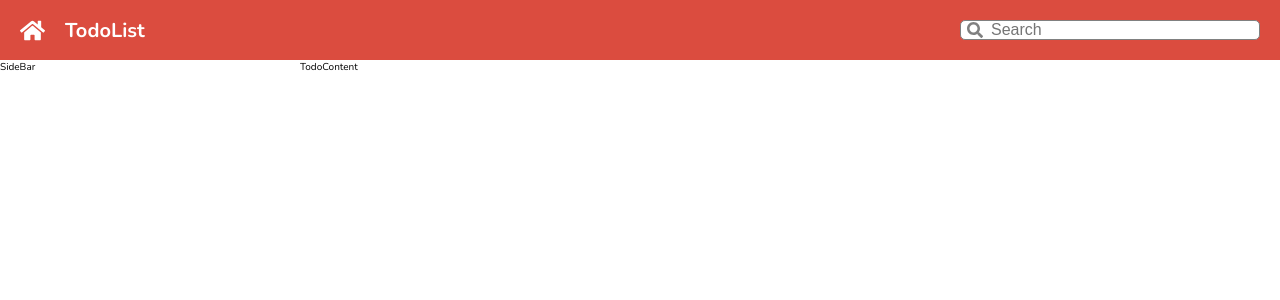
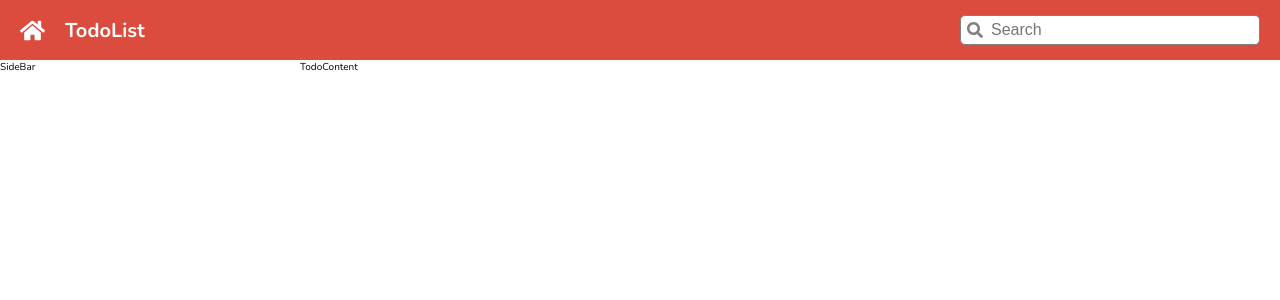
Before and after one commit to narmpiyanuch/CC15-Todolist-piyanuch, a React (Create React App) app: page / in a window 1280 px wide. Shown: the top 300 px of the page. Built offline with nearby package versions, Linux system fonts and the light colour scheme.

Commit message:
finish:refactorApp

```diff
--- a/src/Header.scss
+++ /dev/null
@@ -1,52 +0,0 @@
-@import './index.scss';
-
-
-.header {
-    background-color: $primary;
-    height: $header-height;
-    color: $grey-light;
-    padding: 5px 20px;
-    display: flex;
-    align-items: center;
-    gap: 20px;
-
-    &__logo {
-        display: flex;
-        cursor: pointer;
-        font-size: 25px;
-        color: $white;
-    }
-
-    &__text {
-        flex: 1;
-        color: $white;
-    }
-
-    &__search {
-        min-width: 300px;
-    }
-}
-
-.search {
-    position: relative;
-
-    &__icon {
-        position: absolute;
-        left: 7px;
-        top: 50%;
-        transform: translateY(-50%);
-        color: $grey-dark;
-        font-size: 1.6rem;
-        display: flex;
-    }
-
-    &__input {
-        padding-left: 30px;
-        width: 100%;
-        padding-left: 30px;
-        border-radius: 5px;
-        border: 1px solid gray;
-        font-size: 1.6rem;
-        outline: none;
-    }
-}
--- a/src/App.js
+++ b/src/app/App.jsx
@@ -1,7 +1,7 @@
 import './App.scss';
 import { FaHome } from 'react-icons/fa';
-import Header from './Header.jsx';
-import './Header.scss';
+import Header from '../component/Header.jsx';
+import '../component/Header.scss';
 
 function App() {
   return (
--- a/src/App.scss
+++ b/src/app/App.scss
@@ -1,4 +1,4 @@
-@import "./index.scss";
+@import "../index.scss";
 
 $header-height: 60px; // $.... คือการประกาศตัวแปร
 $sidebar-width: 300px;
--- a/src/Header.jsx
+++ b/src/component/Header.jsx
@@ -1,4 +1,4 @@
-import './App.scss';
+import '../app/App.scss';
 import { FaHome, FaSearch } from 'react-icons/fa';
 import Search from './Search.jsx';
 
--- /dev/null
+++ b/src/component/Header.scss
@@ -0,0 +1,28 @@
+@import '../index.scss';
+
+
+.header {
+    background-color: $primary;
+    height: $header-height;
+    color: $grey-light;
+    padding: 5px 20px;
+    display: flex;
+    align-items: center;
+    gap: 20px;
+
+    &__logo {
+        display: flex;
+        cursor: pointer;
+        font-size: 25px;
+        color: $white;
+    }
+
+    &__text {
+        flex: 1;
+        color: $white;
+    }
+
+    &__search {
+        min-width: 300px;
+    }
+}
--- a/src/Search.jsx
+++ b/src/component/Search.jsx
@@ -1,4 +1,5 @@
 import { FaSearch } from 'react-icons/fa';
+import './Search.scss';
 
 function Search() {
     return (
--- /dev/null
+++ b/src/component/Search.scss
@@ -0,0 +1,25 @@
+@import '../index.scss';
+
+.search {
+    position: relative;
+
+    &__icon {
+        position: absolute;
+        left: 7px;
+        top: 50%;
+        transform: translateY(-50%);
+        color: $grey-dark;
+        font-size: 1.6rem;
+        display: flex;
+    }
+
+    &__input {
+        padding: 5px;
+        padding-left: 30px;
+        width: 100%;
+        border-radius: 5px;
+        border: 1px solid gray;
+        font-size: 1.6rem;
+        outline: none;
+    }
+}
--- a/src/index.js
+++ b/src/index.js
@@ -1,7 +1,7 @@
 import React from 'react';
 import ReactDOM from 'react-dom/client';
 import './index.scss';
-import App from './App';
+import App from './app/App';
 
 const root = ReactDOM.createRoot(document.getElementById('root'));
 root.render(
```
